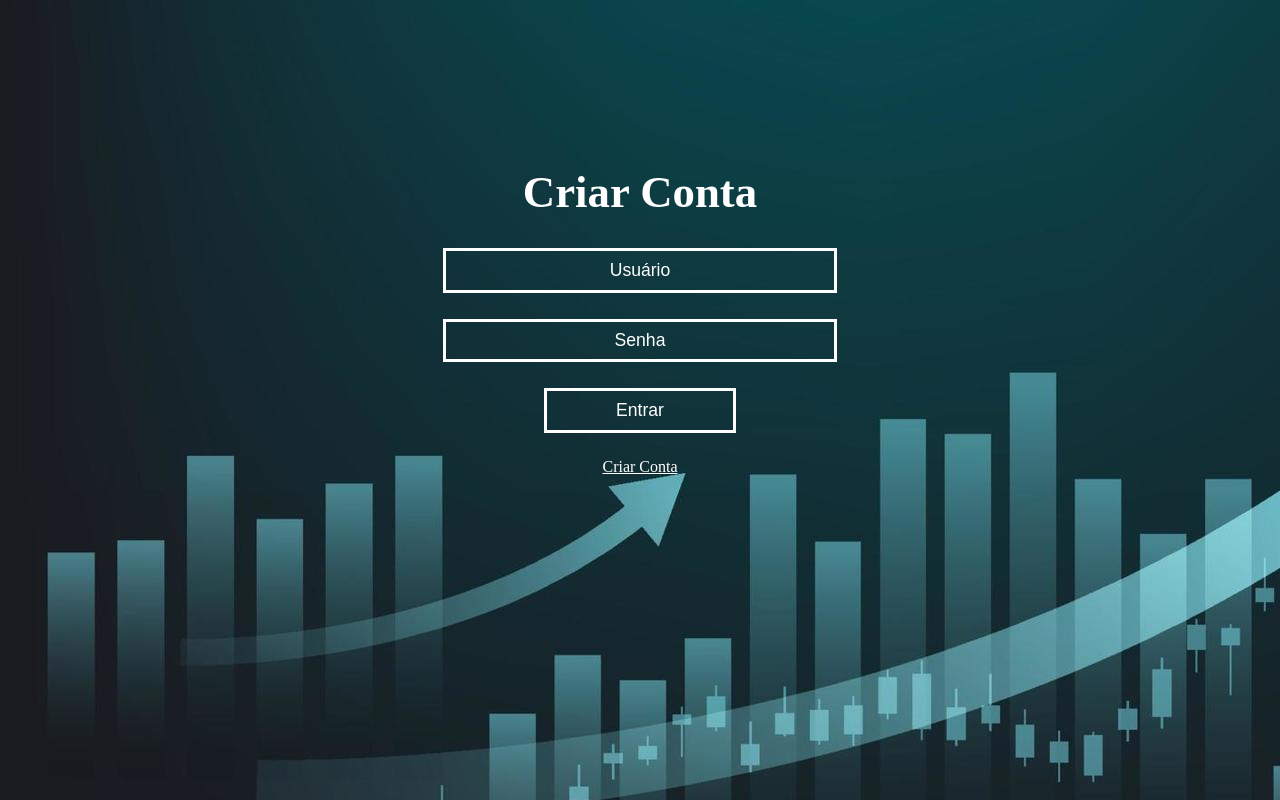
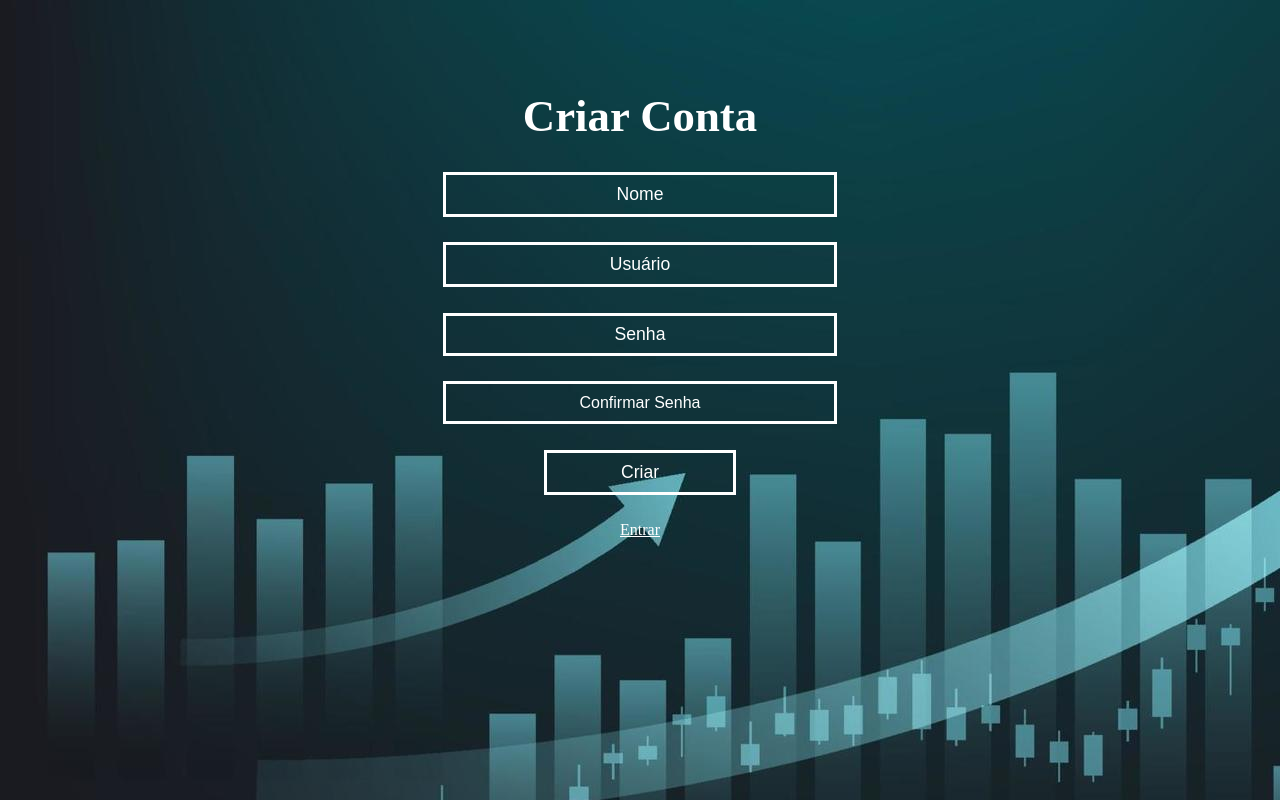
Before and after one commit to vitormuniz0/financas, a React (Create React App) app in the folder financas/: page /CriarConta in a window 1280 px wide. Built offline with nearby package versions, Linux system fonts and the light colour scheme.

Commit message:
Terminando pag de login e cadastro

```diff
--- a/financas/src/css/criarconta.css
+++ /dev/null
@@ -1,3 +0,0 @@
-body{
-    background-color: white;
-}
--- /dev/null
+++ b/financas/src/css/criarconta.module.css
@@ -0,0 +1,99 @@
+body{
+    margin: 0;
+    padding: 0;
+    background-color: white;
+  }
+
+.form{
+    text-align: center;
+    display: block;
+    margin-top: 7%;
+}
+
+.title{
+    font-size: 280%;
+    color: white;
+}
+
+.inputUser{
+    font-size: 110%;
+    text-align: center;
+    width: 30%;
+    height: 37px;
+    border: 3px solid white;
+    color: white;
+    background-color: transparent;
+}
+
+.inputName{
+    font-size: 110%;
+    margin-bottom: 2%;
+    text-align: center;
+    width: 30%;
+    height: 37px;
+    border: 3px solid white;
+    color: white;
+    background-color: transparent;
+}
+
+input::placeholder {
+    color: white;
+}
+
+.inputSenha{
+    margin-top: 2%;
+    width: 30%;
+    height:35px;
+    font-size: 110%;
+    text-align: center;
+    background-color: transparent;
+    border: 3px solid white;
+    color: white;
+}
+
+.inputConfirmSenha{
+    margin-top: 2%;
+    width: 30%;
+    height:35px;
+    font-size: 100%;
+    text-align: center;
+    background-color: transparent;
+    border: 3px solid white;
+    color: white;
+}
+
+.buttonEnviar{
+    width: 15%;
+    margin-top: 2%;
+    height: 45px;
+    margin-bottom: 2%;
+    border: 3px solid white;
+    color: white;
+    background-color: transparent;
+    font-size: 110%;
+}
+
+.buttonEnviar:hover{
+    background-color: rgb(5, 105, 105);
+}
+
+.inputSenha:hover{
+    background-color: rgb(5, 105, 105);
+}
+
+.inputUser:hover{
+    background-color: rgb(5, 105, 105);
+}
+
+.inputConfirmSenha:hover{
+    background-color: rgb(5, 105, 105);
+}
+
+.inputName:hover{
+    background-color: rgb(5, 105, 105);
+}
+
+
+.linkCadastro{
+    color: white;
+}
--- a/financas/src/index.jsx
+++ b/financas/src/index.jsx
@@ -1,6 +1,6 @@
 import React from 'react';
 import ReactDOM from 'react-dom';
- import { BrowserRouter,Route,RouterProvider, Routes } from 'react-router-dom';
+ import { BrowserRouter,Route, Routes } from 'react-router-dom';
 import Login from './routes/Login';
 import CriarConta from './routes/criarConta';
 import  Error  from './routes/Error.jsx';
--- a/financas/src/routes/Login.jsx
+++ b/financas/src/routes/Login.jsx
@@ -1,6 +1,6 @@
-import '../css/App.css';
 import React, { useState } from 'react';
 import { Link } from 'react-router-dom';
+import styles from '../css/login.module.css'
 
 const Login = () =>{
 
@@ -30,24 +30,24 @@ const Login = () =>{
 
     return(
     <>
-      <form className='form' onSubmit={handleSubmit}>
-        <h1 className='title'>Login</h1>
+      <form className={styles.form} onSubmit={handleSubmit}>
+        <h1 className={styles.title}>Login</h1>
         <div>
           <input type='text'
           placeholder='Usuário'
-          className='inputUser'
+          className={styles.inputUser}
           onChange={(e)=> setInputNome(e.target.value)}/> {''}<br/>
           {erroNome && <span style={{ color: 'red' }}>{erroNome}</span>}
         </div>
         <div>
           <input type='password'
           placeholder='Senha'
-          className='inputSenha'
+          className={styles.inputSenha}
           onChange={(e)=> setInputSenha(e.target.value)} /> {''} <br/>
           {erroSenha && <span style={{ color: 'red' }}>{erroSenha}</span>}
         </div>
-        <input type='submit' value = 'Entrar' className='buttonEnviar'/> <br/>
-        <Link to="/CriarConta" className='linkCadastro'>Criar Conta</Link>
+        <input type='submit' value = 'Entrar' className={styles.buttonEnviar}/> <br/>
+        <Link to="/CriarConta" className={styles.linkCadastro}>Criar Conta</Link>
       </form>
 
     </>
--- a/financas/src/routes/criarConta.jsx
+++ b/financas/src/routes/criarConta.jsx
@@ -1,6 +1,6 @@
 import React, { useState } from 'react';
 import { Link } from 'react-router-dom';
-import "../css/criarconta.css"
+import styles from '../css/criarconta.module.css'
 
 const CriarConta = () =>{
 
@@ -30,24 +30,38 @@ const CriarConta = () =>{
 
     return(
     <>
-      <form className='form' onSubmit={handleSubmit}>
-        <h1 className='title'>Criar Conta</h1>
+      <form className={styles.form} onSubmit={handleSubmit}>
+        <h1 className={styles.title}>Criar Conta</h1>
+        <div>
+          <input type='text'
+          placeholder='Nome'
+          className={styles.inputName}
+          onChange={(e)=> setInputNome(e.target.value)}/> {''}<br/>
+          {erroNome && <span style={{ color: 'red' }}>{erroNome}</span>}
+        </div>
         <div>
           <input type='text'
           placeholder='Usuário'
-          className='inputUser'
+          className={styles.inputUser}
           onChange={(e)=> setInputNome(e.target.value)}/> {''}<br/>
           {erroNome && <span style={{ color: 'red' }}>{erroNome}</span>}
         </div>
         <div>
           <input type='password'
           placeholder='Senha'
-          className='inputSenha'
+          className={styles.inputSenha}
           onChange={(e)=> setInputSenha(e.target.value)} /> {''} <br/>
           {erroSenha && <span style={{ color: 'red' }}>{erroSenha}</span>}
         </div>
-        <input type='submit' value = 'Entrar' className='buttonEnviar'/> <br/>
-        <Link to="/CriarConta" className='linkCadastro'>Criar Conta</Link>
+        <div>
+          <input type='password'
+          placeholder='Confirmar Senha'
+          className={styles.inputConfirmSenha}
+          onChange={(e)=> setInputSenha(e.target.value)} /> {''} <br/>
+          {erroSenha && <span style={{ color: 'red' }}>{erroSenha}</span>}
+        </div>
+        <input type='submit' value = 'Criar' className={styles.buttonEnviar}/> <br/>
+        <Link to="/" className={styles.linkCadastro}>Entrar</Link>
       </form>
 
     </>
```
Also changed, not shown: financas/src/css/login.module.css (renamed from financas/src/css/App.css).
